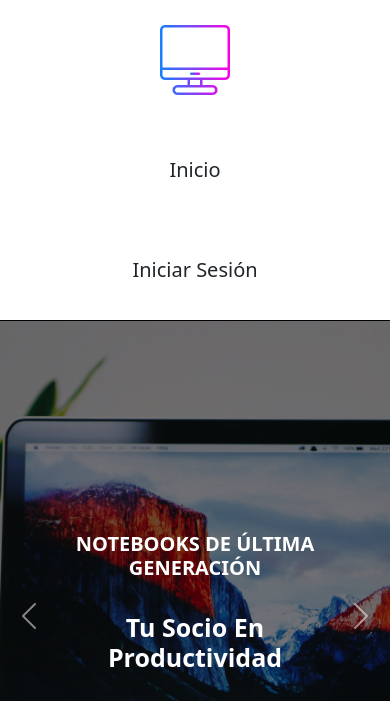
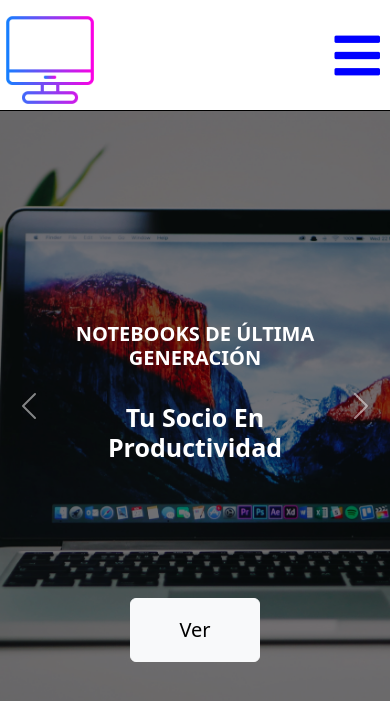
Before and after one commit to pblnahu1/php-crud, a PHP site: page / in a window 390 px wide. Shown: the top 701 px of the page. Run offline with PHP 8.4, Linux system fonts and the light colour scheme; some libraries are stand-ins or nearby versions; some web fonts are replaced.

Commit message:
agregando-menu-mobile

```diff
--- a/assets/css/encabezado.css
+++ b/assets/css/encabezado.css
@@ -2,9 +2,9 @@
     position: sticky;
     top: 0;
     display: flex;
-    flex-direction: row;
+    /* flex-direction: row; */
     justify-content: space-between;
-    text-align: center;
+    /* text-align: center; */
     background-color: #fff;
     z-index: 100;
     border-bottom: 1px solid #000;
@@ -12,55 +12,45 @@
 
 .div-img-header img{
     margin-left: 100px;
-    /* margin-top: 10px; */
-    /* margin-bottom: 10px; */
-    max-width: 80px;
-    min-height: 80px;
+    max-width: 100px;
+    min-height: 100px;
 }
 
-.div-img-header{
-   margin-top: 10px;
+.nav-bar{
+    display: flex;
+    justify-content: start;
+    align-items: center;
+    margin: 0;
+    padding: 0;
 }
 
-.header-link{
-    width: 10%;
-    margin-left: 50px;
-    font-size: 35px;
-    font-weight: 700;
-    text-decoration: none;
-    padding-top: 13px;
-    color: rgb(48,44,44);
+.abrir-menu, .cerrar-menu{
+    display: none;
 }
 
-.header-link:hover{
-    text-decoration: underline #000;
+.nav-bar, li{
+    list-style-type: none;
 }
 
-#nav-bar{
-    display: flex;
-    justify-content: center;
-    align-items: center;
-}
-
-#nav-bar .nav-link{
+.nav-bar .nav-link{
     text-decoration: none;
     font-size: 20px;
     padding: 35px 35px;
     transition: none;
 }
 
-#nav-bar .nav-link:hover{
+.nav-bar .nav-link:hover{
     background-color: #3d3d3d;
     color: #ffffff;
     transition: all 0.2s ease-in-out;
 }
 
-#nav-bar .link-login:hover{
+.nav-bar .link-login:hover{
     background-color: rgb(120, 145, 255);
     color: #fff;
 }
 
-#nav-bar .link-cerrar-sesion:hover{
+.nav-bar .link-cerrar-sesion:hover{
     background-color: rgb(250, 57, 57);
     color: #fff;
 }
@@ -68,19 +58,57 @@
 /* Mobile */
 @media(max-width: 1350px){
     #header{
-        position: relative;
-        display: block;
-        flex-direction: column;
-        justify-content: center;
-    }
-
-    #nav-bar{
-        display: block;
-        padding: 20px 0 0 0;
+        /* position: relative; */
+        /* display: block; */
+        flex-direction: row;
+        /* justify-content: center; */
     }
 
     .div-img-header > img{
         margin: 10px 0 0 0;
+    }
+
+    .nav-bar{
+        opacity: 0;
+        visibility: hidden;
+        position: fixed;
+        top: 0;
+        right: 0;
+        bottom: 0;
+        background-color: #000;
+        color: #fff;
+        display: flex;
+        flex-direction: column;
+        align-items: center;
+    }
+
+    .nav-bar.visible{
+        opacity: 1;
+        visibility: visible;
+    }
+
+    .nav-bar>li{
+        flex-direction: column;
+        align-items: end;
+        width: 100%;
+        text-align: center;
+    }
+
+    .abrir-menu, .cerrar-menu{
+        display: block;
+        border: none;
+        background-color: transparent;
+        font-size: 3.25em;
+        cursor: pointer;
+    }
+
+    .abrir-menu{
+        color: blue;
+        margin-right: 10px;
+    }
+
+    .cerrar-menu{
+        color: red;
     }
 
     .header-link{
--- a/assets/js/cerrar-btn.js
+++ b/assets/js/cerrar-btn.js
@@ -1,4 +1,4 @@
-const btnCerrar = document.getElementById('cerrar');
+const btnCerrar = document.getElementById('cerrar-ventana');
 const divContenido = document.querySelector('.div-boton-cerrar, .div-error-sesion');
 
 btnCerrar.addEventListener('click', function () {
--- /dev/null
+++ b/assets/js/menu-nav.js
@@ -0,0 +1,11 @@
+const nav = document.querySelector("#nav");
+const abrir = document.querySelector("#abrir");
+const cerrar = document.querySelector("#cerrar");
+
+abrir.addEventListener("click", () => {
+    nav.classList.add("visible");
+})
+
+cerrar.addEventListener("click", () => {
+    nav.classList.remove("visible");
+})
--- a/index.php
+++ b/index.php
@@ -19,14 +19,15 @@
 
 <body>
     <header id="header">
-        <!-- <a class="header-link" href="#">NTI</a> -->
         <a href="index.php">
             <div class="div-img-header"><img src="assets/img/icono.png" alt="icono-header"></div>
         </a>
-        <nav id="nav-bar">
-            <a class="nav-link" href="#">Inicio</a>
-            <a class="nav-link link-login" href="login.php">Iniciar Sesión</a>
-        </nav>
+        <button class="abrir-menu" id="abrir"><i class="fa fa-bars"></i></button>
+        <ul id="nav" class="nav-bar">
+            <button class="cerrar-menu" id="cerrar"><i class="fa fa-window-close"></i></button>
+            <li><a class="nav-link" href="#">Inicio</a></li>
+            <li><a class="nav-link link-login" href="login.php">Iniciar Sesión</a></li>
+        </ul>
     </header>
 
     <div id="carouselExampleFade" class="carousel slide carousel-fade">
@@ -124,6 +125,7 @@
         </div>
     </footer>
     <script src="https://cdn.jsdelivr.net/npm/bootstrap@5.3.1/dist/js/bootstrap.bundle.min.js" integrity="sha384-HwwvtgBNo3bZJJLYd8oVXjrBZt8cqVSpeBNS5n7C8IVInixGAoxmnlMuBnhbgrkm" crossorigin="anonymous"></script>
+    <script src="assets/js/menu-nav.js"></script>
 </body>
 
 </html>
```
Also changed, not shown: editar_datos.php (+7 -3 lines), login.php (+9 -7 lines), pagina-inicio.php (+10 -5 lines), registro.php (+7 -3 lines).
